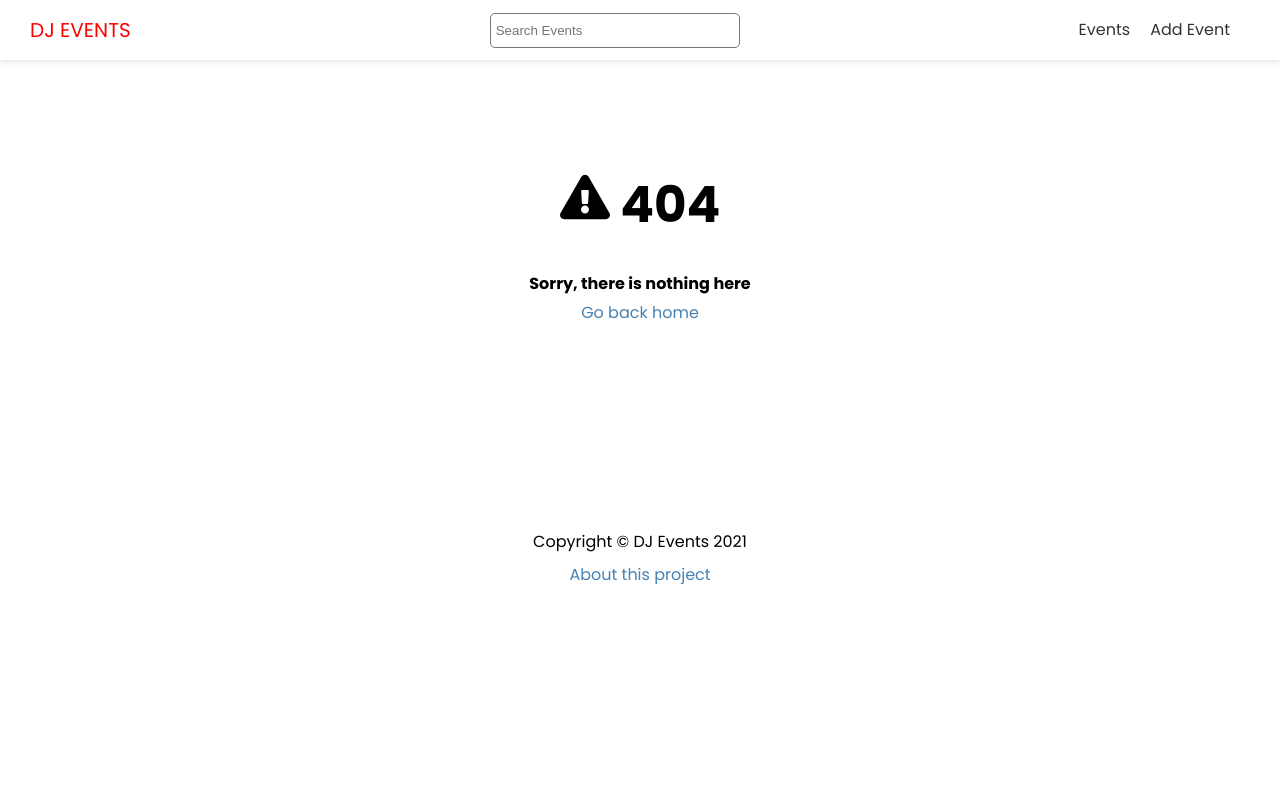
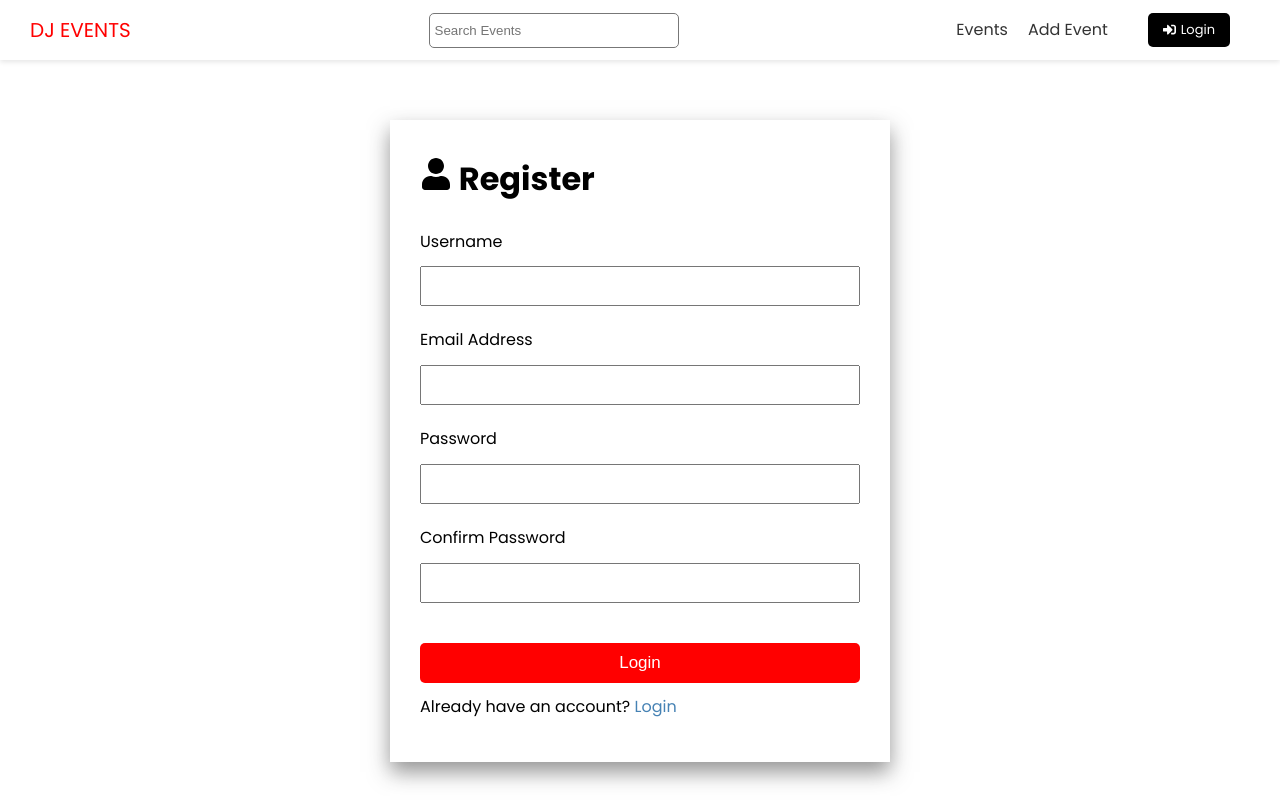
Before and after one commit to MagicPojska/next-dj-events-frontend, a Next.js app: page /account/register in a window 1280 px wide. Before the commit this address had no page. Shown: the top 800 px of the page. Built offline with nearby package versions, Linux system fonts and the light colour scheme.

Commit message:
Added login and register forms

```diff
--- a/components/Header.jsx
+++ b/components/Header.jsx
@@ -1,6 +1,7 @@
 import Link from "next/link";
 import styles from "@/styles/Header.module.css";
 import Search from "./Search";
+import { FaSignInAlt } from "react-icons/fa";
 
 export default function Header() {
     return (
@@ -25,6 +26,11 @@
                             <a>Add Event</a>
                         </Link>
                     </li>
+                    <li>
+                        <Link href='/account/login'>
+                            <a className='btn-secondary btn-icon'><FaSignInAlt /> Login</a>
+                        </Link>
+                    </li>
                 </ul>
             </nav>
         </header>
--- /dev/null
+++ b/pages/account/register.jsx
@@ -0,0 +1,60 @@
+import { FaUser } from "react-icons/fa"
+import { useState, useEffect, useContext } from "react";
+import Link from "next/link";
+import { ToastContainer, toast } from "react-toastify";
+import 'react-toastify/dist/ReactToastify.css';
+
+import Layout from "@/components/Layout";
+import styles from '@/styles/AuthForm.module.css'
+export default function RegisterPage() {
+    const [username, setUsername] = useState('');
+    const [email, setEmail] = useState('');
+    const [password, setPassword] = useState('');
+    const [passwordConfirm, setPasswordConfirm] = useState('');
+
+    const handleSubmit = (e) => {
+        e.preventDefault();
+
+        if (password != passwordConfirm) {
+            toast.error('Passwords do not match!')
+            return;
+        }
+
+
+        console.log(username, email, password)
+    }
+    return (
+        <Layout title='User Registration'>
+            <div className={styles.auth}>
+                <h1>
+                    <FaUser /> Register
+                </h1>
+                <ToastContainer position='bottom-right' />
+                <form onSubmit={handleSubmit}>
+                    <div>
+                        <label htmlFor="username">Username</label>
+                        <input type="text" id='username' value={username} onChange={(e) => setUsername(e.target.value)} />
+                    </div>
+                    <div>
+                        <label htmlFor="email">Email Address</label>
+                        <input type="email" id='email' value={email} onChange={(e) => setEmail(e.target.value)} />
+                    </div>
+                    <div>
+                        <label htmlFor="password">Password</label>
+                        <input type="password" id='password' value={password} onChange={(e) => setPassword(e.target.value)} />
+                    </div>
+
+                    <div>
+                        <label htmlFor="passwordConfirm">Confirm Password</label>
+                        <input type="password" id='passwordConfirm' value={passwordConfirm} onChange={(e) => setPasswordConfirm(e.target.value)} />
+                    </div>
+                    <input type="submit" value="Login" className='btn' />
+                </form>
+
+                <p>
+                    Already have an account? <Link href='/account/login'>Login</Link>
+                </p>
+            </div>
+        </Layout>
+    )
+}
--- /dev/null
+++ b/styles/AuthForm.module.css
@@ -0,0 +1,31 @@
+.auth {
+  max-width: 500px;
+  margin: auto;
+  padding: 30px;
+  box-shadow: 0px 10px 20px 0px rgba(50, 50, 50, 0.52);
+}
+
+.auth label {
+  display: block;
+  margin-bottom: 10px;
+}
+
+.auth input[type="text"],
+.auth input[type="email"],
+.auth input[type="password"] {
+  display: block;
+  width: 100%;
+  height: 40px;
+  padding: 5px;
+  font-size: 18px;
+}
+
+.auth input[type="submit"] {
+  margin-top: 20px;
+  width: 100%;
+  font-size: 17px;
+}
+
+.auth div {
+  margin-bottom: 20px;
+}
```
Also changed, not shown: pages/account/login.jsx (added, +44 -0 lines).
